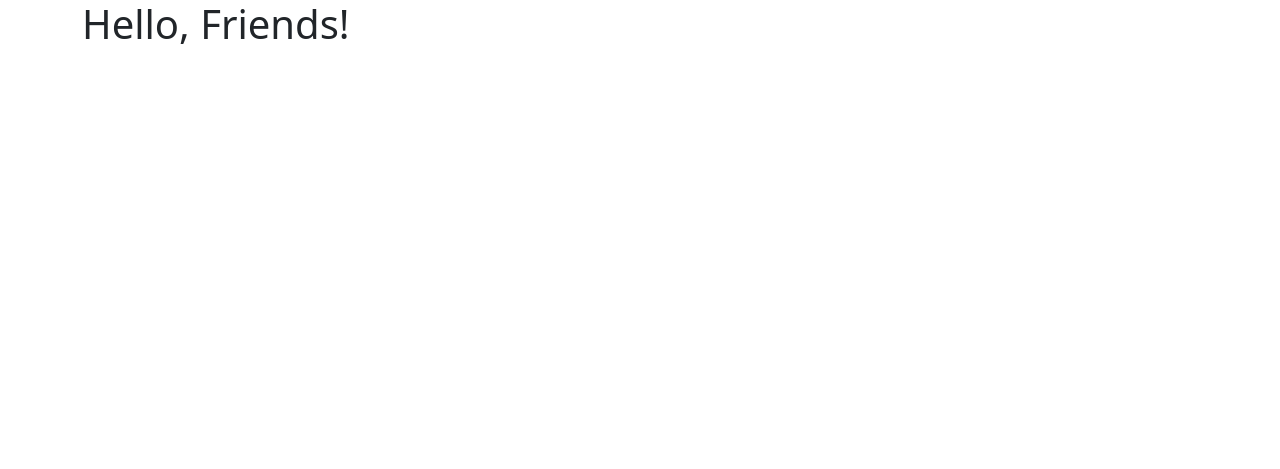
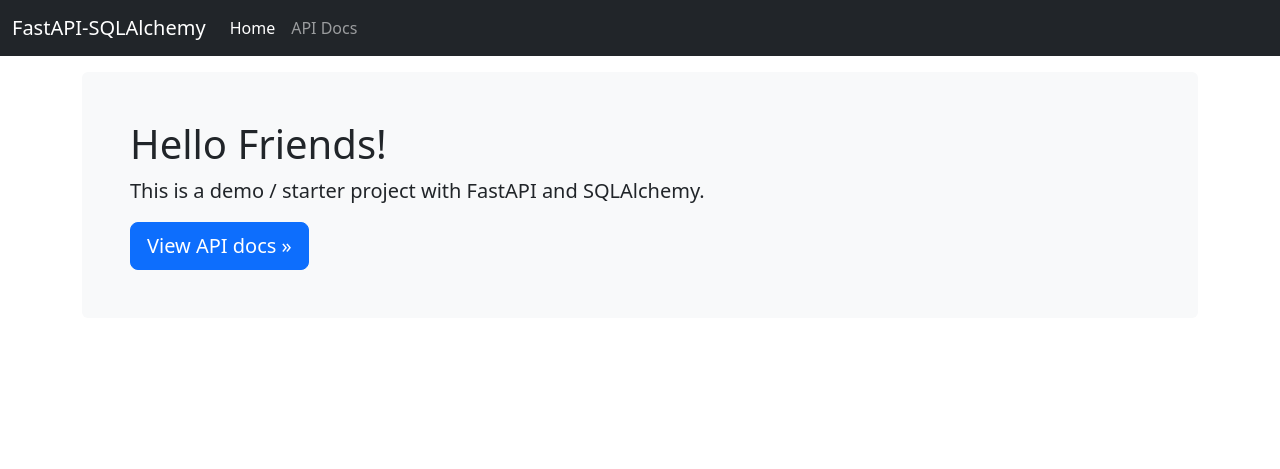
Before and after one commit to tzelleke/fastapi-sqlalchemy, a FastAPI app: page / in a window 1280 px wide. Shown: the top 469 px of the page. Before the commit the page ends 44 px from the top, so only its background shows below. Run offline with FastAPI, Linux system fonts and the light colour scheme.

Commit message:
beautify initial frontend (Bootstrap 5.2)

```diff
--- a/app/main.py
+++ b/app/main.py
@@ -20,6 +20,7 @@ app = FastAPI(
 app.include_router(api_router, prefix=f"/api")
 app.mount("/static", StaticFiles(directory="app/static"), name="static")
 templates = Jinja2Templates(directory="app/templates")
+templates.env.globals['TITLE'] = PROJECT_NAME
 
 
 @app.get("/", response_class=HTMLResponse)
--- /dev/null
+++ b/app/static/css/custom.css
@@ -0,0 +1,4 @@
+body {
+  min-height: 75rem;
+  padding-top: 4.5rem;
+}
--- a/app/templates/base.html
+++ b/app/templates/base.html
@@ -3,14 +3,16 @@
 <head>
   <meta charset="utf-8">
   <meta name="viewport" content="width=device-width, initial-scale=1">
-  <title>FastAPI-SQLAlchemy</title>
-  <link rel="icon" type="image/x-icon" href="/static/favicon.ico">
+  <title>{{ TITLE }}</title>
+  <link rel="icon" type="image/x-icon" href="{{ url_for('static', path='favicon.ico') }}">
   <link href="https://cdn.jsdelivr.net/npm/bootstrap@5.2.2/dist/css/bootstrap.min.css"
         rel="stylesheet"
         integrity="sha384-Zenh87qX5JnK2Jl0vWa8Ck2rdkQ2Bzep5IDxbcnCeuOxjzrPF/et3URy9Bv1WTRi"
         crossorigin="anonymous">
+  <link href="{{ url_for('static', path='/css/custom.css') }}" rel="stylesheet">
 </head>
 <body>
+{% include('partials/_navbar.html') %}
 <main class="container">
   {% block content %}{% endblock %}
 </main>
--- a/app/templates/index.html
+++ b/app/templates/index.html
@@ -1,5 +1,9 @@
 {% extends 'base.html' %}
 
 {% block content %}
-  <h1>Hello, {{ name }}!</h1>
+  <div class="bg-light p-5 rounded">
+    <h1>Hello Friends!</h1>
+    <p class="lead">This is a demo / starter project with FastAPI and SQLAlchemy.</p>
+    <a class="btn btn-lg btn-primary" href="/docs" role="button">View API docs »</a>
+  </div>
 {% endblock %}
--- /dev/null
+++ b/app/templates/partials/_navbar.html
@@ -0,0 +1,19 @@
+<nav class="navbar navbar-expand-md navbar-dark fixed-top bg-dark">
+  <div class="container-fluid">
+    <a class="navbar-brand" href="/">{{ TITLE }}</a>
+    <button class="navbar-toggler" type="button" data-bs-toggle="collapse" data-bs-target="#navbarCollapse"
+            aria-controls="navbarCollapse" aria-expanded="false" aria-label="Toggle navigation">
+      <span class="navbar-toggler-icon"></span>
+    </button>
+    <div class="collapse navbar-collapse" id="navbarCollapse">
+      <ul class="navbar-nav me-auto mb-2 mb-md-0">
+        <li class="nav-item">
+          <a class="nav-link active" aria-current="page" href="/">Home</a>
+        </li>
+        <li class="nav-item">
+          <a class="nav-link" href="/docs">API Docs</a>
+        </li>
+      </ul>
+    </div>
+  </div>
+</nav>
```
